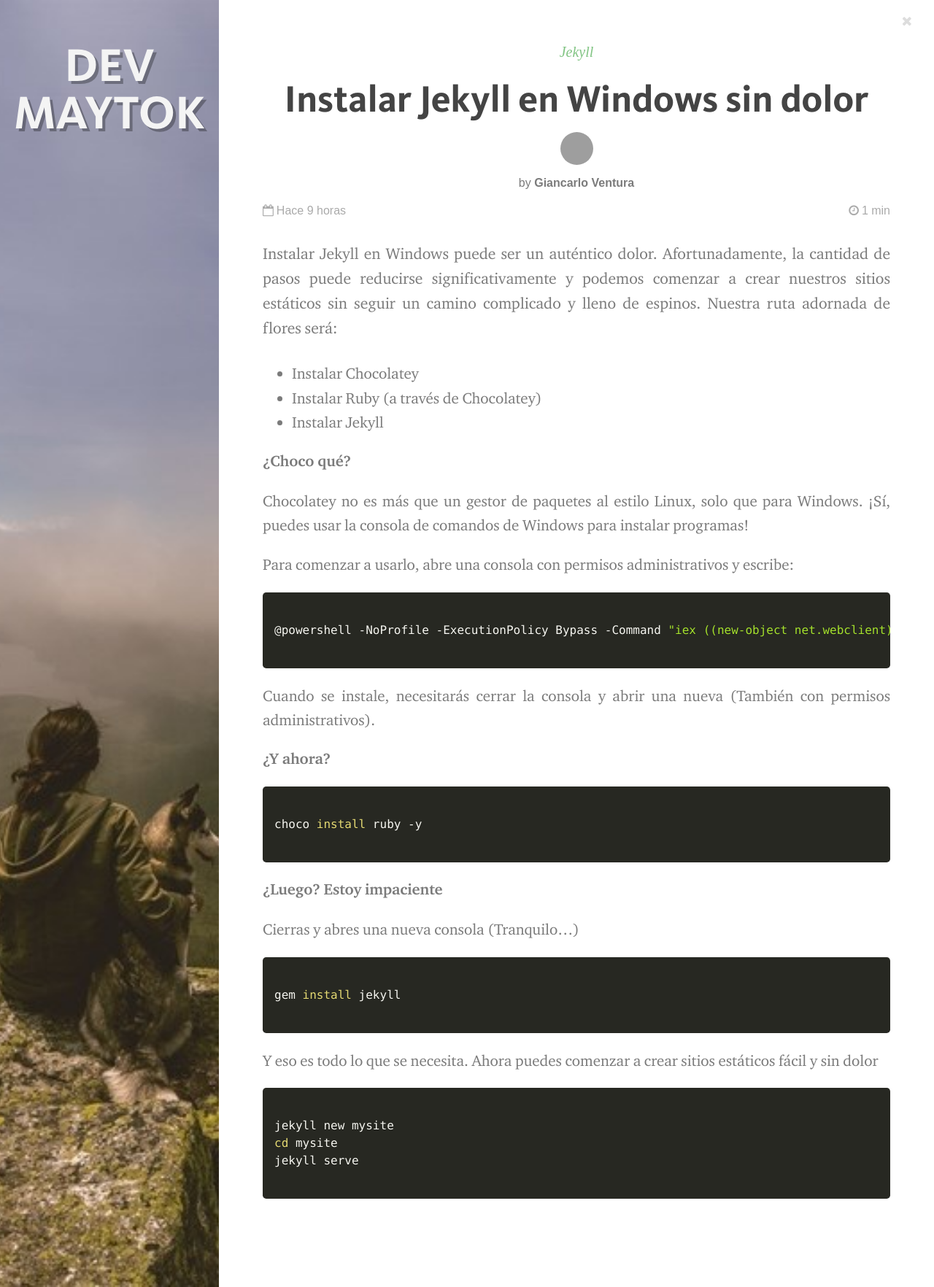
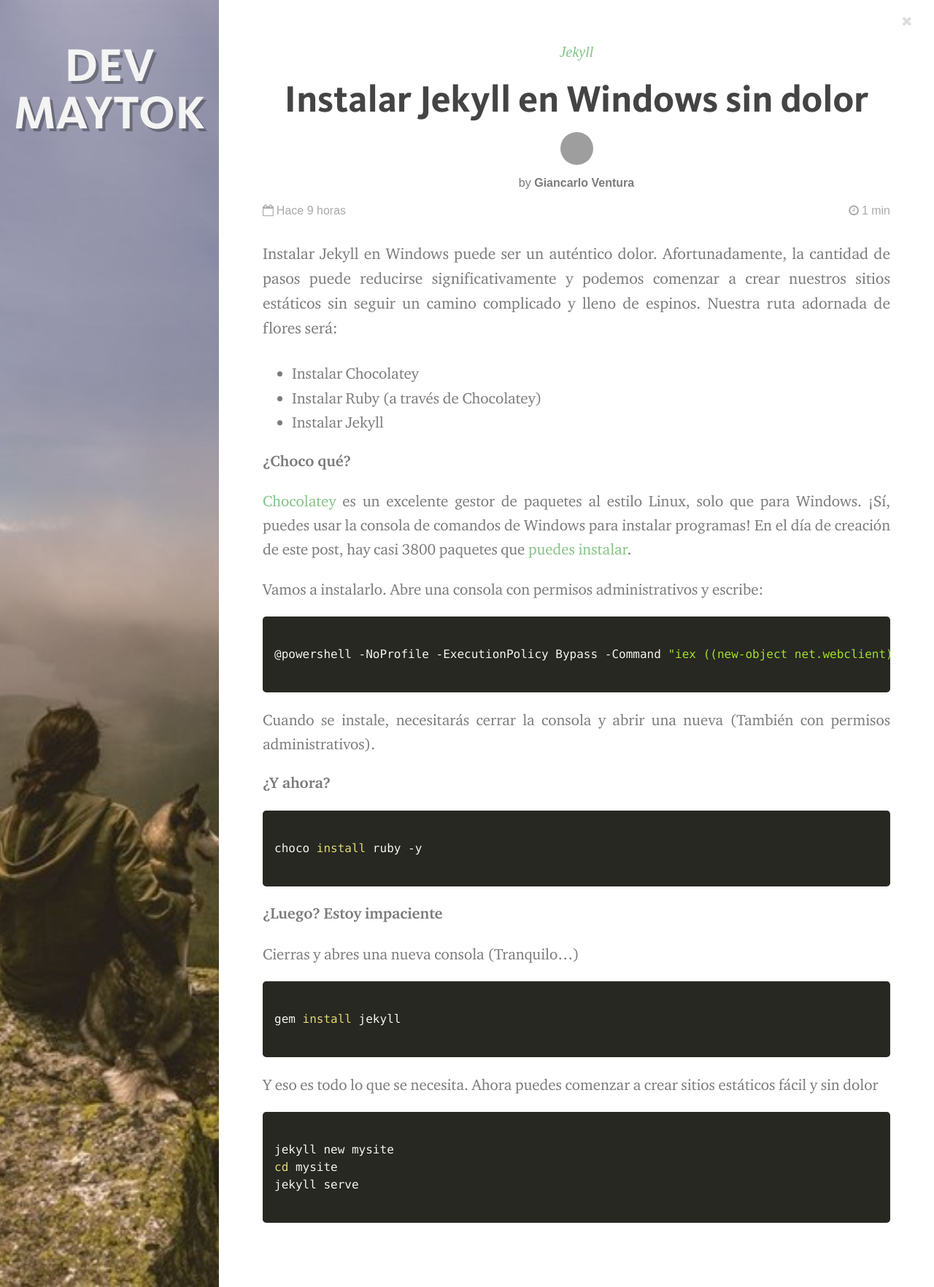
Before and after one commit to SakyaStelios/maytok-blog-source, a Jekyll site: the page built from _posts/2016-03-23-jekyll-windows-sin-dolor.markdown, in a window 1280 px wide. Shown: the whole page at 73% size. Built offline with Jekyll 4.4.1, drawn with Linux system fonts in a browser that asks for light colours; nearby versions of some CDN libraries; some web fonts are replaced; grey boxes are pictures that could not be loaded.

Commit message:
Refactor

```diff
--- a/_posts/2016-03-23-jekyll-windows-sin-dolor.markdown
+++ b/_posts/2016-03-23-jekyll-windows-sin-dolor.markdown
@@ -17,10 +17,11 @@ complicado y lleno de espinos. Nuestra ruta adornada de flores será:
 
 **¿Choco qué?**
 
-Chocolatey no es más que un gestor de paquetes al estilo Linux, solo que para Windows.
-¡Sí, puedes usar la consola de comandos de Windows para instalar programas!
+[Chocolatey](https://chocolatey.org/) es un excelente gestor de paquetes al estilo Linux, solo que para Windows.
+¡Sí, puedes usar la consola de comandos de Windows para instalar programas! En el día de creación
+de este post, hay casi 3800 paquetes que [puedes instalar](https://chocolatey.org/packages).
 
-Para comenzar a usarlo, abre una consola con permisos administrativos y escribe:
+Vamos a instalarlo. Abre una consola con permisos administrativos y escribe:
 
 <pre>
 <code class="language-powershell">
```
